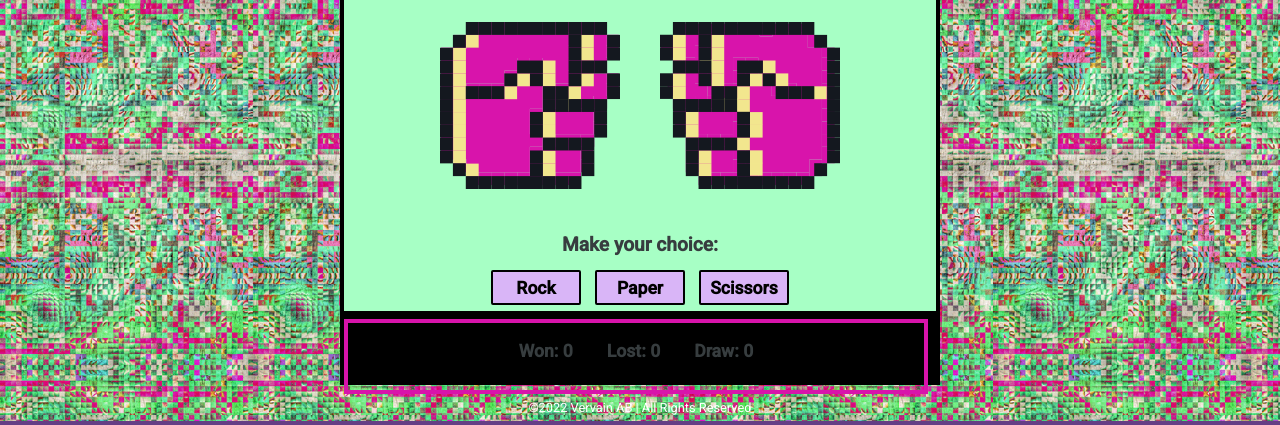
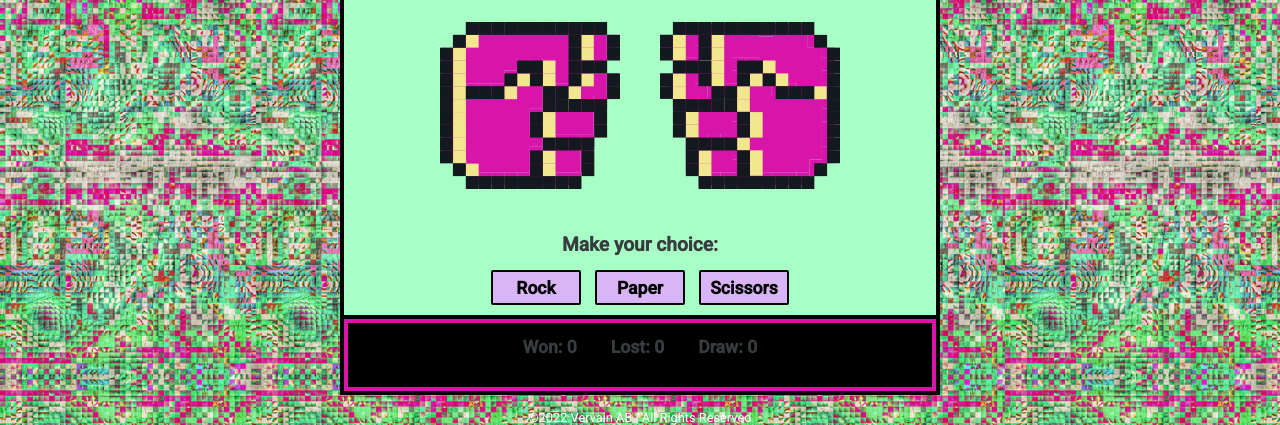
Before and after one commit to loellarp/rock-paper-scissors, a plain HTML site: page index.html in a window 1280 px wide. Shown: the part 379-804 px from the top of the page. Drawn offline with Linux system fonts and the light colour scheme.

Commit message:
Add double boarder to score area and center its inner container

```diff
--- a/assets/css/style.css
+++ b/assets/css/style.css
@@ -23,7 +23,9 @@ body {
 
 .game-area {
     background-color: #A7FFC5;
-    border: 4px solid #000000;
+    border-top: 4px solid #000000;
+    border-left: 4px solid #000000;
+    border-right: 4px solid #000000;
     box-sizing: border-box;
     width: 60vw;
     max-width: 600px;
@@ -122,21 +124,23 @@ button:hover {
     width: 60vw;
     max-width: 600px;
     min-width: 400px;
-    height: 70px;
+    height: 80px;
     margin: 0 auto;
     position: relative;
+    border: 4px solid transparent;
+    box-shadow: inset 0 0 0 4px #D814AB;
 }
 
 .score-area-inner {
     margin: 4px;
-    border: 4px solid #D814AB;
     position: absolute;
-    width: 96%;
-    height: 96%;
-    /*top: 50%;
-    left: 50%;
-    transform: translate(-50%, -50%);*/
-
+    width: 100%;
+    height: 100%;
+    margin: auto;
+    top: 0;
+    bottom: 0;
+    left: 0;
+    right: 0;
 }
 
 .score-area-inner p {
```
